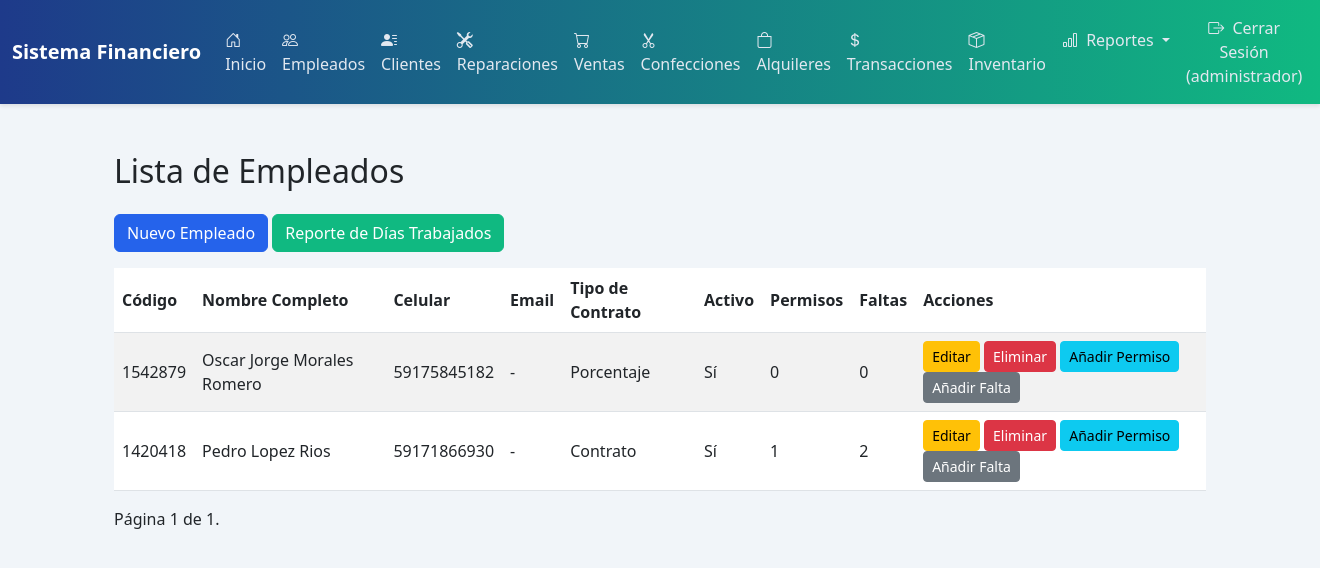
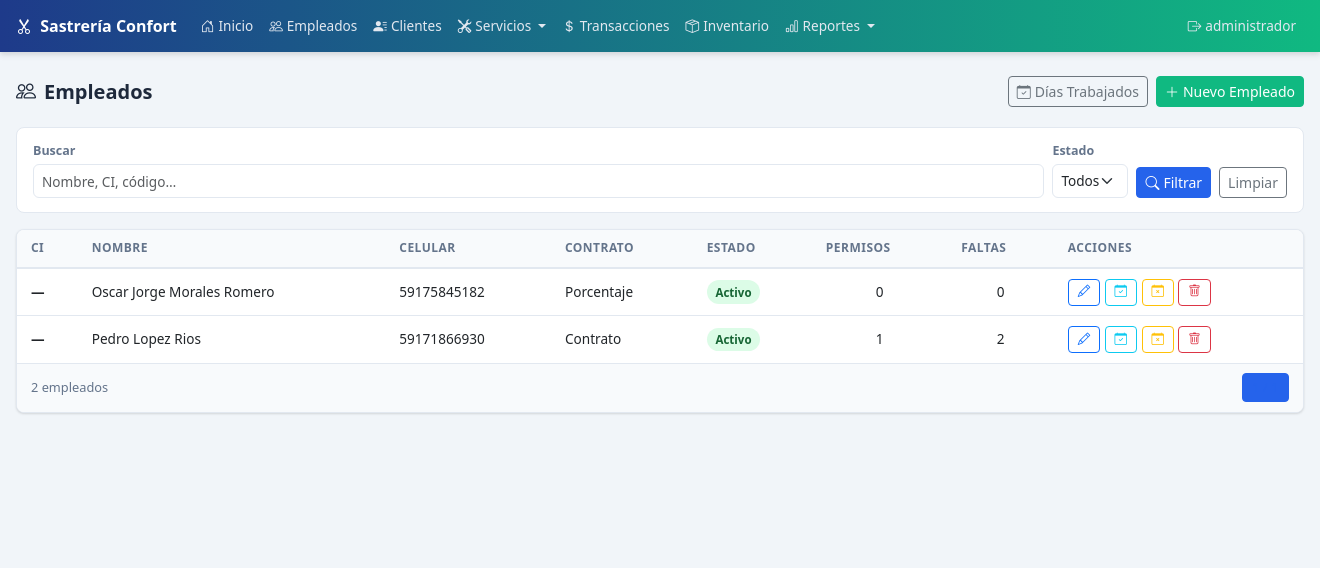
Before and after one commit to olivio-git/sastreria-confort-sistema, a Django app: page /empleados/ in a window 1320 px wide. Shown: the top 568 px of the page. Run offline with Django 5.2, Linux system fonts and the light colour scheme; a user stored in the database is signed in; data comes from the database, SQL or seed files in the repository; parts of the project's set-up code (start-up, migrations or seed data) failed here and were passed over.

Commit message:
Fase 1: diseño unificado, modelos CI, filtros y limpieza de bugs
- Agrega campo CI a Cliente y Empleado (migración 0003)
- Cliente: código auto-generado (CLI-001), edad opcional, apellido materno opcional
- ClienteForm: quita edad/email, agrega CI, fecha_registro auto-fill
- EmpleadoForm: quita email, agrega CI
- Elimina EmpleadoReporteForm duplicado en forms.py
- Elimina lista_reparaciones duplicada en views.py
- Nuevo CSS design system con variables (main.css) — sin inline styles
- base.html: navbar responsive, nombre correcto "Sastrería Confort"
- lista_clientes: búsqueda por nombre/CI/celular, filtro por fecha registro
- lista_empleados: búsqueda por nombre/CI, filtro por estado activo/inactivo
- Ambos listados: orden desc por defecto, paginación mejorada, badges de estado

```diff
--- /dev/null
+++ b/misastreria/static/css/main.css
@@ -0,0 +1,149 @@
+:root {
+  --primary: #2563eb;
+  --primary-dark: #1e3a8a;
+  --primary-light: #dbeafe;
+  --success: #10b981;
+  --success-dark: #065f46;
+  --danger: #ef4444;
+  --warning: #f59e0b;
+  --info: #06b6d4;
+  --bg: #f1f5f9;
+  --surface: #ffffff;
+  --border: #e2e8f0;
+  --text: #1e293b;
+  --text-muted: #64748b;
+  --radius: 0.5rem;
+  --shadow: 0 1px 3px rgba(0,0,0,0.08), 0 1px 2px rgba(0,0,0,0.06);
+  --shadow-md: 0 4px 6px rgba(0,0,0,0.07), 0 2px 4px rgba(0,0,0,0.06);
+}
+
+/* Base */
+body { background-color: var(--bg); color: var(--text); font-size: 0.9rem; }
+
+/* Navbar */
+.navbar {
+  background: linear-gradient(90deg, var(--primary-dark), var(--success)) !important;
+  box-shadow: var(--shadow-md);
+}
+.navbar-brand { font-weight: 700; color: #fff !important; font-size: 1rem; }
+.nav-link { color: #e2e8f0 !important; font-size: 0.85rem; }
+.nav-link:hover { color: #fff !important; }
+.dropdown-menu { border: 1px solid var(--border); box-shadow: var(--shadow-md); }
+.dropdown-item:hover { background-color: var(--primary); color: #fff; }
+.nav-link.active { color: #fff !important; font-weight: 600; }
+
+/* Page layout */
+.page-container { max-width: 1400px; margin: 0 auto; padding: 1.5rem 1rem; }
+.page-header {
+  display: flex;
+  align-items: center;
+  justify-content: space-between;
+  flex-wrap: wrap;
+  gap: 0.75rem;
+  margin-bottom: 1.25rem;
+}
+.page-title { font-size: 1.25rem; font-weight: 700; color: var(--text); margin: 0; }
+
+/* Cards */
+.card { border: 1px solid var(--border); border-radius: var(--radius); box-shadow: var(--shadow); }
+.card-header { background: var(--surface); border-bottom: 1px solid var(--border); font-weight: 600; padding: 0.75rem 1rem; }
+
+/* Filter bar */
+.filter-bar {
+  background: var(--surface);
+  border: 1px solid var(--border);
+  border-radius: var(--radius);
+  padding: 0.875rem 1rem;
+  margin-bottom: 1rem;
+  display: flex;
+  flex-wrap: wrap;
+  gap: 0.5rem;
+  align-items: flex-end;
+}
+.filter-bar .form-control,
+.filter-bar .form-select { font-size: 0.85rem; height: 2.1rem; padding: 0.25rem 0.5rem; }
+.filter-bar label { font-size: 0.78rem; font-weight: 600; color: var(--text-muted); margin-bottom: 0.2rem; }
+.filter-group { display: flex; flex-direction: column; }
+
+/* Quick date shortcuts */
+.date-shortcuts { display: flex; gap: 0.35rem; flex-wrap: wrap; }
+.date-shortcuts .btn { font-size: 0.78rem; padding: 0.2rem 0.6rem; }
+
+/* Table */
+.table-wrapper {
+  background: var(--surface);
+  border: 1px solid var(--border);
+  border-radius: var(--radius);
+  overflow: hidden;
+  box-shadow: var(--shadow);
+}
+.table { margin: 0; font-size: 0.85rem; }
+.table thead th {
+  background: #f8fafc;
+  color: var(--text-muted);
+  font-size: 0.75rem;
+  font-weight: 700;
+  text-transform: uppercase;
+  letter-spacing: 0.04em;
+  border-bottom: 2px solid var(--border);
+  padding: 0.6rem 0.875rem;
+  white-space: nowrap;
+}
+.table tbody td { padding: 0.6rem 0.875rem; vertical-align: middle; border-color: var(--border); }
+.table tbody tr:hover { background-color: #f8fafc; }
+.table tbody tr:last-child td { border-bottom: 0; }
+
+/* Status badges */
+.badge-estado {
+  display: inline-block;
+  padding: 0.2rem 0.55rem;
+  border-radius: 999px;
+  font-size: 0.72rem;
+  font-weight: 600;
+}
+.badge-pendiente { background: #fef9c3; color: #854d0e; }
+.badge-en_proceso { background: #dbeafe; color: #1e40af; }
+.badge-entregado { background: #dcfce7; color: #166534; }
+.badge-alquilado { background: #dbeafe; color: #1e40af; }
+.badge-devuelto { background: #dcfce7; color: #166534; }
+.badge-activo { background: #dcfce7; color: #166534; }
+.badge-inactivo { background: #fee2e2; color: #991b1b; }
+
+/* Action buttons */
+.btn-actions { display: flex; gap: 0.3rem; flex-wrap: wrap; }
+.btn-actions .btn { font-size: 0.78rem; padding: 0.2rem 0.55rem; }
+
+/* Forms */
+.form-card { background: var(--surface); border: 1px solid var(--border); border-radius: var(--radius); box-shadow: var(--shadow); padding: 1.5rem; max-width: 800px; }
+.form-label { font-size: 0.82rem; font-weight: 600; color: var(--text); margin-bottom: 0.25rem; }
+.form-control, .form-select { font-size: 0.85rem; border-color: var(--border); border-radius: 0.375rem; }
+.form-control:focus, .form-select:focus { border-color: var(--primary); box-shadow: 0 0 0 3px rgba(37,99,235,0.1); }
+.form-section-title { font-size: 0.8rem; font-weight: 700; text-transform: uppercase; letter-spacing: 0.05em; color: var(--text-muted); border-bottom: 1px solid var(--border); padding-bottom: 0.4rem; margin: 1.25rem 0 0.75rem; }
+
+/* Pagination */
+.pagination-bar { display: flex; align-items: center; justify-content: space-between; padding: 0.6rem 0.875rem; border-top: 1px solid var(--border); background: #f8fafc; font-size: 0.8rem; color: var(--text-muted); flex-wrap: wrap; gap: 0.5rem; }
+.pagination .page-link { font-size: 0.8rem; padding: 0.25rem 0.6rem; color: var(--primary); border-color: var(--border); }
+.pagination .page-item.active .page-link { background-color: var(--primary); border-color: var(--primary); }
+
+/* Buttons */
+.btn-primary { background-color: var(--primary); border-color: var(--primary); }
+.btn-primary:hover { background-color: #1d4ed8; border-color: #1d4ed8; }
+.btn-success { background-color: var(--success); border-color: var(--success); }
+.btn-success:hover { background-color: #059669; border-color: #059669; }
+
+/* Empty state */
+.empty-state { text-align: center; padding: 3rem 1rem; color: var(--text-muted); }
+.empty-state i { font-size: 2.5rem; margin-bottom: 0.75rem; opacity: 0.4; }
+
+/* Alerts */
+.alert { font-size: 0.85rem; border-radius: var(--radius); }
+
+/* Responsive */
+@media (max-width: 768px) {
+  .page-header { flex-direction: column; align-items: flex-start; }
+  .filter-bar { flex-direction: column; }
+  .filter-group { width: 100%; }
+  .table-wrapper { overflow-x: auto; }
+  .btn-actions { flex-direction: row; }
+  .navbar-nav { background: rgba(30,58,138,0.95); padding: 0.5rem; border-radius: 0 0 var(--radius) var(--radius); }
+}
--- a/misastreria/templates/misastreria/base.html
+++ b/misastreria/templates/misastreria/base.html
@@ -1,105 +1,77 @@
+{% load static %}
 <!DOCTYPE html>
 <html lang="es">
 <head>
   <meta charset="UTF-8">
   <meta name="viewport" content="width=device-width, initial-scale=1.0">
-    <title>{% block titulo %}Sistema Financiero{% endblock %}</title>
+  <title>{% block titulo %}Sastrería Confort{% endblock %} — Sistema</title>
   <link href="https://cdn.jsdelivr.net/npm/bootstrap@5.3.0/dist/css/bootstrap.min.css" rel="stylesheet">
-    <link href="https://cdn.jsdelivr.net/npm/bootstrap-icons/font/bootstrap-icons.css" rel="stylesheet">
-    <style>
-        body {
-            background-color: #f1f5f9;
-        }
-        .navbar {
-            background: linear-gradient(90deg, #1e3a8a, #10b981);
-            box-shadow: 0 2px 4px rgba(0, 0, 0, 0.1);
-        }
-        .navbar-brand {
-            font-weight: bold;
-            color: white !important;
-        }
-        .nav-link {
-            color: #e2e8f0 !important;
-            transition: color 0.2s;
-        }
-        .nav-link:hover {
-            color: #93c5fd !important;
-        }
-        .dropdown-menu {
-            background-color: #f1f5f9;
-        }
-        .dropdown-item:hover {
-            background-color: #2563eb;
-            color: white;
-        }
-        @media (max-width: 768px) {
-            .navbar-nav {
-                background-color: #1e3a8a;
-                padding: 10px;
-            }
-        }
-    </style>
+  <link href="https://cdn.jsdelivr.net/npm/bootstrap-icons@1.11.0/font/bootstrap-icons.css" rel="stylesheet">
+  <link href="{% static 'css/main.css' %}" rel="stylesheet">
+  {% block extra_head %}{% endblock %}
 </head>
 <body>
 {% if user.is_authenticated %}
 <nav class="navbar navbar-expand-lg">
-        <div class="container-fluid">
-            <a class="navbar-brand" href="{% url 'dashboard' %}">Sistema Financiero</a>
-            <button class="navbar-toggler" type="button" data-bs-toggle="collapse" data-bs-target="#navbarNav" aria-controls="navbarNav" aria-expanded="false" aria-label="Toggle navigation">
+  <div class="container-fluid px-3">
+    <a class="navbar-brand" href="{% url 'dashboard' %}">
+      <i class="bi bi-scissors me-1"></i> Sastrería Confort
+    </a>
+    <button class="navbar-toggler border-0" type="button" data-bs-toggle="collapse" data-bs-target="#navMain">
       <span class="navbar-toggler-icon"></span>
     </button>
-            <div class="collapse navbar-collapse" id="navbarNav">
-                <ul class="navbar-nav me-auto">
+    <div class="collapse navbar-collapse" id="navMain">
+      <ul class="navbar-nav me-auto gap-0">
         <li class="nav-item">
-                        <a class="nav-link" href="{% url 'dashboard' %}"><i class="bi bi-house-door me-1"></i> Inicio</a>
+          <a class="nav-link {% if request.resolver_match.url_name == 'dashboard' %}active{% endif %}"
+             href="{% url 'dashboard' %}"><i class="bi bi-house-door me-1"></i>Inicio</a>
         </li>
         <li class="nav-item">
-                        <a class="nav-link" href="{% url 'lista_empleados' %}"><i class="bi bi-people me-1"></i> Empleados</a>
+          <a class="nav-link" href="{% url 'lista_empleados' %}"><i class="bi bi-people me-1"></i>Empleados</a>
         </li>
         <li class="nav-item">
-                        <a class="nav-link" href="{% url 'lista_clientes' %}"><i class="bi bi-person-lines-fill me-1"></i> Clientes</a>
+          <a class="nav-link" href="{% url 'lista_clientes' %}"><i class="bi bi-person-lines-fill me-1"></i>Clientes</a>
+        </li>
+        <li class="nav-item dropdown">
+          <a class="nav-link dropdown-toggle" href="#" data-bs-toggle="dropdown">
+            <i class="bi bi-tools me-1"></i>Servicios
+          </a>
+          <ul class="dropdown-menu">
+            <li><a class="dropdown-item" href="{% url 'lista_reparaciones' %}"><i class="bi bi-tools me-2"></i>Reparaciones</a></li>
+            <li><a class="dropdown-item" href="{% url 'lista_confecciones' %}"><i class="bi bi-scissors me-2"></i>Confecciones</a></li>
+            <li><a class="dropdown-item" href="{% url 'lista_alquileres' %}"><i class="bi bi-bag me-2"></i>Alquileres</a></li>
+            <li><a class="dropdown-item" href="{% url 'lista_ventas' %}"><i class="bi bi-cart me-2"></i>Ventas</a></li>
+          </ul>
         </li>
         <li class="nav-item">
-                        <a class="nav-link" href="{% url 'lista_reparaciones' %}"><i class="bi bi-tools me-1"></i> Reparaciones</a>
+          <a class="nav-link" href="{% url 'lista_transacciones' %}"><i class="bi bi-currency-dollar me-1"></i>Transacciones</a>
         </li>
         <li class="nav-item">
-                        <a class="nav-link" href="{% url 'lista_ventas' %}"><i class="bi bi-cart me-1"></i> Ventas</a>
-                    </li>
-                    <li class="nav-item">
-                        <a class="nav-link" href="{% url 'lista_confecciones' %}"><i class="bi bi-scissors me-1"></i> Confecciones</a>
-                    </li>
-                    <li class="nav-item">
-                        <a class="nav-link" href="{% url 'lista_alquileres' %}"><i class="bi bi-bag me-1"></i> Alquileres</a>
-                    </li>
-                    <li class="nav-item">
-                        <a class="nav-link" href="{% url 'lista_transacciones' %}"><i class="bi bi-currency-dollar me-1"></i> Transacciones</a>
-                    </li>
-                    <li class="nav-item">
-                        <a class="nav-link" href="{% url 'lista_inventario' %}"><i class="bi bi-box-seam me-1"></i> Inventario</a>
+          <a class="nav-link" href="{% url 'lista_inventario' %}"><i class="bi bi-box-seam me-1"></i>Inventario</a>
         </li>
         <li class="nav-item dropdown">
-                        <a class="nav-link dropdown-toggle" href="#" id="reportesDropdown" role="button" data-bs-toggle="dropdown" aria-expanded="false">
-                            <i class="bi bi-bar-chart me-1"></i> Reportes
+          <a class="nav-link dropdown-toggle" href="#" data-bs-toggle="dropdown">
+            <i class="bi bi-bar-chart me-1"></i>Reportes
           </a>
-                        <ul class="dropdown-menu" aria-labelledby="reportesDropdown">
+          <ul class="dropdown-menu">
             <li><a class="dropdown-item" href="{% url 'reporte_empleados' %}">Empleados</a></li>
             <li><a class="dropdown-item" href="{% url 'reporte_clientes' %}">Clientes</a></li>
             <li><a class="dropdown-item" href="{% url 'reporte_reparaciones' %}">Reparaciones</a></li>
             <li><a class="dropdown-item" href="{% url 'reporte_ventas' %}">Ventas</a></li>
             <li><a class="dropdown-item" href="{% url 'reporte_confecciones' %}">Confecciones</a></li>
             <li><a class="dropdown-item" href="{% url 'reporte_alquileres' %}">Alquileres</a></li>
-                            <li><a class="dropdown-item" href="{% url 'reporte_transacciones' %}">Reporte de Transacciones</a></li>
+            <li><a class="dropdown-item" href="{% url 'reporte_transacciones' %}">Transacciones</a></li>
             <li><hr class="dropdown-divider"></li>
-                            <li><a class="dropdown-item" href="{% url 'reporte_inventario' %}">Reporte de Inventario</a></li>
+            <li><a class="dropdown-item" href="{% url 'reporte_inventario' %}">Inventario</a></li>
           </ul>
         </li>
       </ul>
-                <ul class="navbar-nav">
+      <ul class="navbar-nav ms-auto">
         <li class="nav-item">
-                        <form action="{% url 'logout' %}" method="post" style="display: inline;">
+          <form action="{% url 'logout' %}" method="post" class="d-inline">
             {% csrf_token %}
-                            <button type="submit" class="nav-link btn btn-link" style="color: inherit; text-decoration: none;">
-                                <i class="bi bi-box-arrow-right me-1"></i> Cerrar Sesión ({{ user.username }})
+            <button type="submit" class="nav-link btn btn-link p-0 px-2" style="color:inherit;text-decoration:none">
+              <i class="bi bi-box-arrow-right me-1"></i>{{ user.username }}
             </button>
           </form>
         </li>
@@ -108,20 +80,20 @@
   </div>
 </nav>
 {% endif %}
-    <div class="container mt-4">
+
+<div class="page-container">
   {% if messages %}
-        <div class="alert-container">
     {% for message in messages %}
     <div class="alert alert-{% if message.tags == 'success' %}success{% elif message.tags == 'error' %}danger{% else %}{{ message.tags }}{% endif %} alert-dismissible fade show" role="alert">
       {{ message }}
-                <button type="button" class="btn-close" data-bs-dismiss="alert" aria-label="Close"></button>
+      <button type="button" class="btn-close" data-bs-dismiss="alert"></button>
     </div>
     {% endfor %}
+  {% endif %}
+  {% block contenido %}{% endblock %}
 </div>
-        {% endif %}
-        {% block contenido %}
-        {% endblock %}
-    </div>
+
 <script src="https://cdn.jsdelivr.net/npm/bootstrap@5.3.0/dist/js/bootstrap.bundle.min.js"></script>
+{% block extra_js %}{% endblock %}
 </body>
 </html>
--- a/misastreria/templates/misastreria/empleados/lista.html
+++ b/misastreria/templates/misastreria/empleados/lista.html
@@ -1,72 +1,114 @@
 {% extends 'misastreria/base.html' %}
-{% block titulo %}Lista de Empleados{% endblock %}
+{% block titulo %}Empleados{% endblock %}
 {% block contenido %}
-<div class="container py-4" style="background-color: #f1f5f9;">
-    <h2 class="mb-4">Lista de Empleados</h2>
-    <a href="{% url 'crear_empleado' %}" class="btn btn-primary mb-3" style="background-color: #2563eb; border-color: #2563eb;">Nuevo Empleado</a>
-    <a href="{% url 'reporte_dias_trabajados' %}" class="btn btn-success mb-3" style="background-color: #10b981; border-color: #10b981;">Reporte de Días Trabajados</a>
-    <table class="table table-striped">
+<div class="page-header">
+  <h1 class="page-title"><i class="bi bi-people me-2"></i>Empleados</h1>
+  <div class="d-flex gap-2">
+    <a href="{% url 'reporte_dias_trabajados' %}" class="btn btn-outline-secondary btn-sm">
+      <i class="bi bi-calendar-check me-1"></i>Días Trabajados
+    </a>
+    <a href="{% url 'crear_empleado' %}" class="btn btn-success btn-sm">
+      <i class="bi bi-plus-lg me-1"></i>Nuevo Empleado
+    </a>
+  </div>
+</div>
+
+<form method="get" class="filter-bar">
+  <div class="filter-group" style="flex:1;min-width:200px">
+    <label>Buscar</label>
+    <input type="text" name="q" class="form-control" placeholder="Nombre, CI, código…" value="{{ q }}">
+  </div>
+  <div class="filter-group">
+    <label>Estado</label>
+    <select name="activo" class="form-select">
+      <option value="">Todos</option>
+      <option value="1" {% if activo == "1" %}selected{% endif %}>Activos</option>
+      <option value="0" {% if activo == "0" %}selected{% endif %}>Inactivos</option>
+    </select>
+  </div>
+  <div class="filter-group justify-content-end">
+    <label class="invisible">.</label>
+    <div class="d-flex gap-2">
+      <button type="submit" class="btn btn-primary btn-sm"><i class="bi bi-search me-1"></i>Filtrar</button>
+      <a href="{% url 'lista_empleados' %}" class="btn btn-outline-secondary btn-sm">Limpiar</a>
+    </div>
+  </div>
+</form>
+
+<div class="table-wrapper">
+  <table class="table table-hover">
     <thead>
       <tr>
-                <th>Código</th>
-                <th>Nombre Completo</th>
+        <th>CI</th>
+        <th>Nombre</th>
         <th>Celular</th>
-                <th>Email</th>
-                <th>Tipo de Contrato</th>
-                <th>Activo</th>
+        <th>Contrato</th>
+        <th>Estado</th>
         <th>Permisos</th>
         <th>Faltas</th>
         <th>Acciones</th>
       </tr>
     </thead>
     <tbody>
-            {% for empleado in page_obj %}
+      {% for emp in page_obj %}
       <tr>
-                <td>{{ empleado.codigo }}</td>
-                <td>{{ empleado.nombres }} {{ empleado.apellido_paterno }} {{ empleado.apellido_materno }}</td>
-                <td>{{ empleado.celular }}</td>
-                <td>{{ empleado.email|default:"-" }}</td>
-                <td>{{ empleado.get_tipo_contrato_display }}</td>
-                <td>{{ empleado.activo|yesno:"Sí,No" }}</td>
-                <td>{{ empleado.permisos.count }}</td>
-                <td>{{ empleado.faltas.count }}</td>
+        <td><span class="fw-semibold">{{ emp.ci|default:"—" }}</span></td>
+        <td>{{ emp.nombres }} {{ emp.apellido_paterno }} {{ emp.apellido_materno }}</td>
+        <td>{{ emp.celular }}</td>
+        <td>{{ emp.get_tipo_contrato_display }}</td>
         <td>
-                    <a href="{% url 'editar_empleado' empleado.id %}" class="btn btn-sm btn-warning">Editar</a>
-                    <a href="{% url 'eliminar_empleado' empleado.id %}" class="btn btn-sm btn-danger">Eliminar</a>
-                    <a href="{% url 'crear_permiso' empleado.id %}" class="btn btn-sm btn-info">Añadir Permiso</a>
-                    <a href="{% url 'crear_falta' empleado.id %}" class="btn btn-sm btn-secondary">Añadir Falta</a>
+          {% if emp.activo %}
+            <span class="badge-estado badge-activo">Activo</span>
+          {% else %}
+            <span class="badge-estado badge-inactivo">Inactivo</span>
+          {% endif %}
+        </td>
+        <td class="text-center">{{ emp.permisos.count }}</td>
+        <td class="text-center">{{ emp.faltas.count }}</td>
+        <td>
+          <div class="btn-actions">
+            <a href="{% url 'editar_empleado' emp.id %}" class="btn btn-sm btn-outline-primary" title="Editar">
+              <i class="bi bi-pencil"></i>
+            </a>
+            <a href="{% url 'crear_permiso' emp.id %}" class="btn btn-sm btn-outline-info" title="Añadir permiso">
+              <i class="bi bi-calendar-check"></i>
+            </a>
+            <a href="{% url 'crear_falta' emp.id %}" class="btn btn-sm btn-outline-warning" title="Añadir falta">
+              <i class="bi bi-calendar-x"></i>
+            </a>
+            <a href="{% url 'eliminar_empleado' emp.id %}" class="btn btn-sm btn-outline-danger" title="Eliminar">
+              <i class="bi bi-trash"></i>
+            </a>
+          </div>
         </td>
       </tr>
       {% empty %}
       <tr>
-                <td colspan="9">No hay empleados registrados.</td>
+        <td colspan="8">
+          <div class="empty-state">
+            <i class="bi bi-people d-block"></i>
+            No hay empleados{% if q %} que coincidan con "{{ q }}"{% endif %}.
+          </div>
+        </td>
       </tr>
       {% endfor %}
     </tbody>
   </table>
-    <div class="pagination">
-        <span class="step-links">
+  <div class="pagination-bar">
+    <span>{{ total }} empleado{{ total|pluralize }}</span>
+    <nav>
+      <ul class="pagination pagination-sm mb-0">
         {% if page_obj.has_previous %}
-                <a href="?page=1" class="btn btn-outline-primary">« Primera</a>
-                <a href="?page={{ page_obj.previous_page_number }}" class="btn btn-outline-primary">Anterior</a>
+          <li class="page-item"><a class="page-link" href="?page=1&q={{ q }}&activo={{ activo }}">«</a></li>
+          <li class="page-item"><a class="page-link" href="?page={{ page_obj.previous_page_number }}&q={{ q }}&activo={{ activo }}">‹</a></li>
         {% endif %}
-            <span class="current">
-                Página {{ page_obj.number }} de {{ page_obj.paginator.num_pages }}.
-            </span>
+        <li class="page-item active"><span class="page-link">{{ page_obj.number }} / {{ page_obj.paginator.num_pages }}</span></li>
         {% if page_obj.has_next %}
-                <a href="?page={{ page_obj.next_page_number }}" class="btn btn-outline-primary">Siguiente</a>
-                <a href="?page={{ page_obj.paginator.num_pages }}" class="btn btn-outline-primary">Última »</a>
+          <li class="page-item"><a class="page-link" href="?page={{ page_obj.next_page_number }}&q={{ q }}&activo={{ activo }}">›</a></li>
+          <li class="page-item"><a class="page-link" href="?page={{ page_obj.paginator.num_pages }}&q={{ q }}&activo={{ activo }}">»</a></li>
         {% endif %}
-        </span>
+      </ul>
+    </nav>
   </div>
 </div>
-<style>
-    .table th, .table td {
-        vertical-align: middle;
-    }
-    .btn:hover {
-        background-color: #1e40af;
-        border-color: #1e40af;
-    }
-</style>
 {% endblock %}
--- a/misastreria/views.py
+++ b/misastreria/views.py
@@ -57,11 +57,25 @@ def dashboard(request):
 
 @login_required
 def lista_empleados(request):
-    empleados = Empleado.objects.all()
-    paginator = Paginator(empleados, 10)
-    page_number = request.GET.get('page')
-    page_obj = paginator.get_page(page_number)
-    return render(request, 'misastreria/empleados/lista.html', {'page_obj': page_obj})
+    q = request.GET.get('q', '').strip()
+    activo = request.GET.get('activo', '')
+
+    empleados = Empleado.objects.order_by('-creado')
+
+    if q:
+        empleados = empleados.filter(
+            Q(nombres__icontains=q) | Q(apellido_paterno__icontains=q) |
+            Q(apellido_materno__icontains=q) | Q(ci__icontains=q) | Q(codigo__icontains=q)
+        )
+    if activo in ('1', '0'):
+        empleados = empleados.filter(activo=(activo == '1'))
+
+    paginator = Paginator(empleados, 15)
+    page_obj = paginator.get_page(request.GET.get('page'))
+    return render(request, 'misastreria/empleados/lista.html', {
+        'page_obj': page_obj, 'q': q, 'activo': activo,
+        'total': empleados.count(),
+    })
 
 @login_required
 def crear_empleado(request):
@@ -181,12 +195,30 @@ def reporte_dias_trabajados(request):
     })
 
 @login_required
+@login_required
 def lista_clientes(request):
-    clientes = Cliente.objects.all()
-    paginator = Paginator(clientes, 10)
-    page_number = request.GET.get('page')
-    page_obj = paginator.get_page(page_number)
-    return render(request, 'misastreria/clientes/lista.html', {'page_obj': page_obj})
+    q = request.GET.get('q', '').strip()
+    desde = request.GET.get('desde', '')
+    hasta = request.GET.get('hasta', '')
+
+    clientes = Cliente.objects.order_by('-id')
+
+    if q:
+        clientes = clientes.filter(
+            Q(nombres__icontains=q) | Q(apellido_paterno__icontains=q) |
+            Q(apellido_materno__icontains=q) | Q(ci__icontains=q) | Q(celular__icontains=q)
+        )
+    if desde:
+        clientes = clientes.filter(fecha_registro__gte=desde)
+    if hasta:
+        clientes = clientes.filter(fecha_registro__lte=hasta)
+
+    paginator = Paginator(clientes, 15)
+    page_obj = paginator.get_page(request.GET.get('page'))
+    return render(request, 'misastreria/clientes/lista.html', {
+        'page_obj': page_obj, 'q': q, 'desde': desde, 'hasta': hasta,
+        'total': clientes.count(),
+    })
 
 @login_required
 def crear_cliente(request):
@@ -221,28 +253,6 @@ def eliminar_cliente(request, id):
         messages.success(request, 'Cliente eliminado exitosamente.')
         return redirect('lista_clientes')
     return render(request, 'misastreria/clientes/eliminar.html', {'cliente': cliente})
-
-@login_required
-def lista_reparaciones(request):
-    print("Accediendo a lista_reparaciones")  # Debug
-    query = request.GET.get('q', '')
-    reparaciones = Reparacion.objects.all()
-
-    if query:
-        reparaciones = reparaciones.filter(
-            Q(codigo__icontains=query) |
-            Q(cliente__nombre__icontains=query) |
-            Q(tipo_prenda__icontains=query) |
-            Q(tipo_reparacion__icontains=query) |
-            Q(otro_prenda__icontains=query, otro_prenda__isnull=False) |
-            Q(otro_reparacion__icontains=query, otro_reparacion__isnull=False) |
-            Q(detalles__icontains=query, detalles__isnull=False)
-        )
-
-    return render(request, 'misastreria/reparaciones/lista.html', {
-        'reparaciones': reparaciones,
-        'query': query
-    })
 
 @login_required
 def lista_reparaciones(request):
```
Also changed, not shown: misastreria/forms.py (+11 -16 lines), misastreria/models.py (+15 -2 lines), misastreria/templates/misastreria/clientes/lista.html (+74 -17 lines), misastreria/migrations/0003_cliente_ci_empleado_ci_and_more.py (added). Lines whose indentation alone changed are shown as unchanged.
